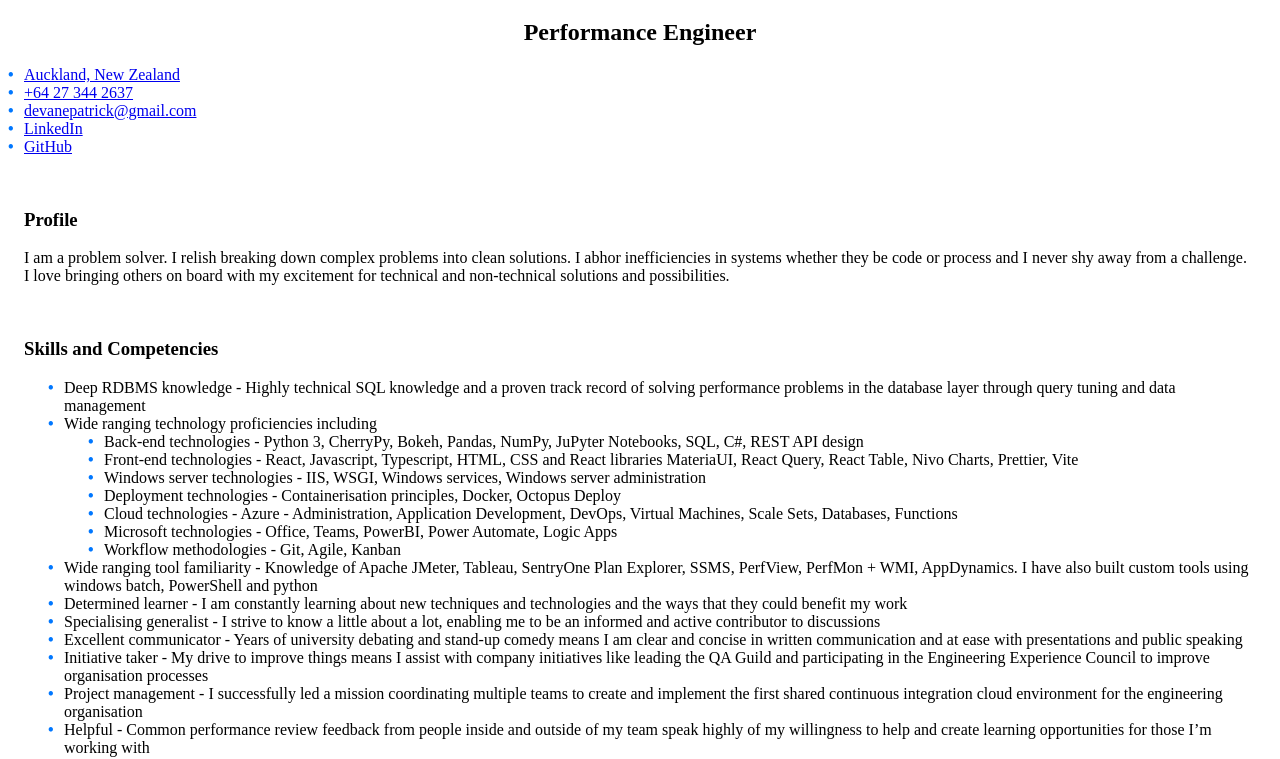
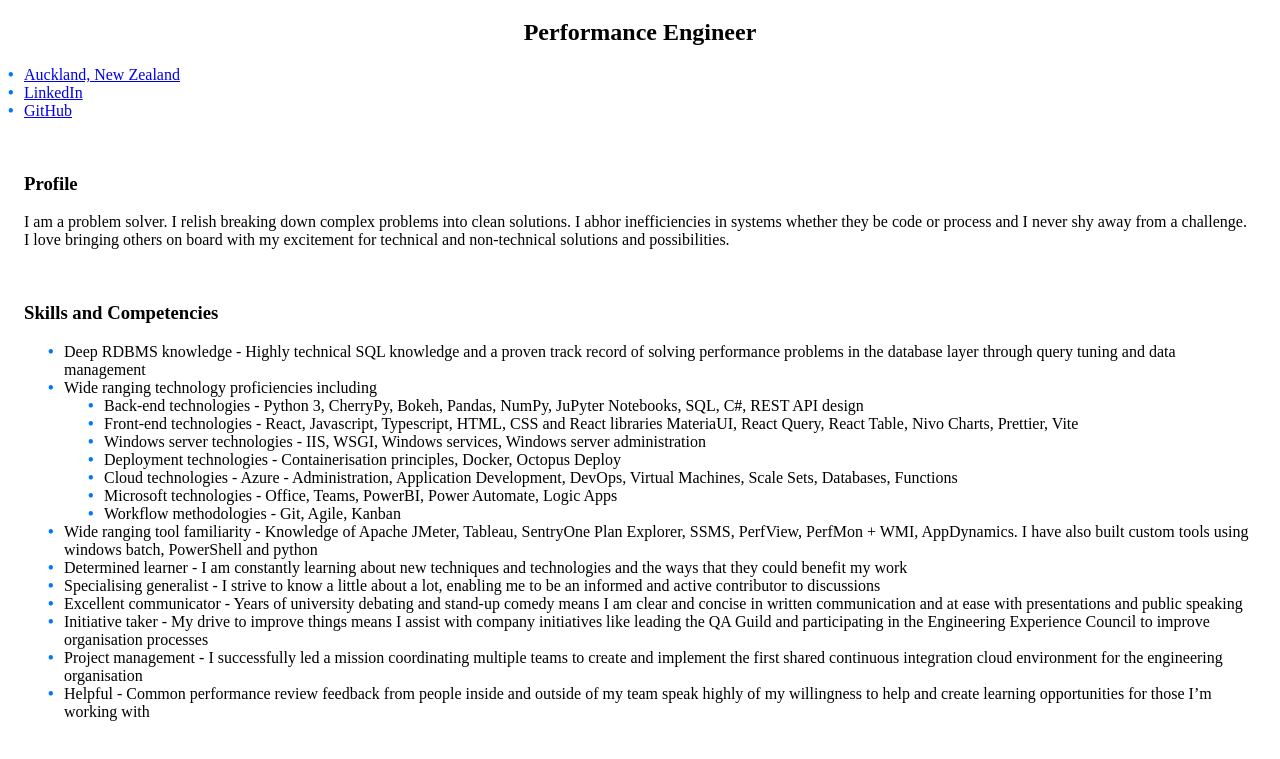
Before and after one commit to PancakedRivet/cloud-resume-challenge, a plain HTML site: page frontend/index.html in a window 1280 px wide. Shown: the part 61-820 px from the top of the page. Drawn offline with Linux system fonts and the light colour scheme; no server answers.

Commit message:
Removing uneeded contact details

```diff
--- a/frontend/index.html
+++ b/frontend/index.html
@@ -15,8 +15,6 @@
 
         <ul id="links">
             <li><a href="https://www.google.com/maps/place/Auckland/@-36.859482,174.4259345,10z/data=!3m1!4b1!4m6!3m5!1s0x6d0d47fb5a9ce6fb:0x500ef6143a29917!8m2!3d-36.8508827!4d174.7644881!16zL20vMDEydHM?entry=ttu">Auckland, New Zealand</a></li>
-            <li><a href="tel:0064273442637">+64 27 344 2637</a></li>
-            <li><a href="mailto:devanepatrick@gmail.com">devanepatrick@gmail.com</a></li>
             <li><a href="https://www.linkedin.com/in/nzpatrickd/">LinkedIn</a></li>
             <li><a href="https://github.com/PancakedRivet">GitHub</a></li>
         </ul>
```
